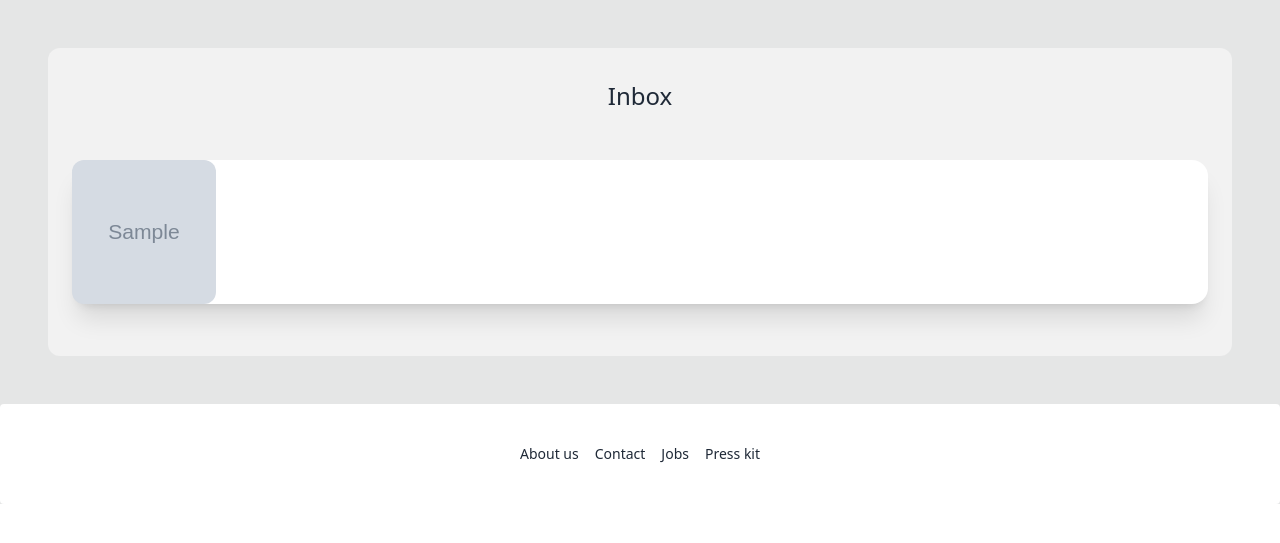
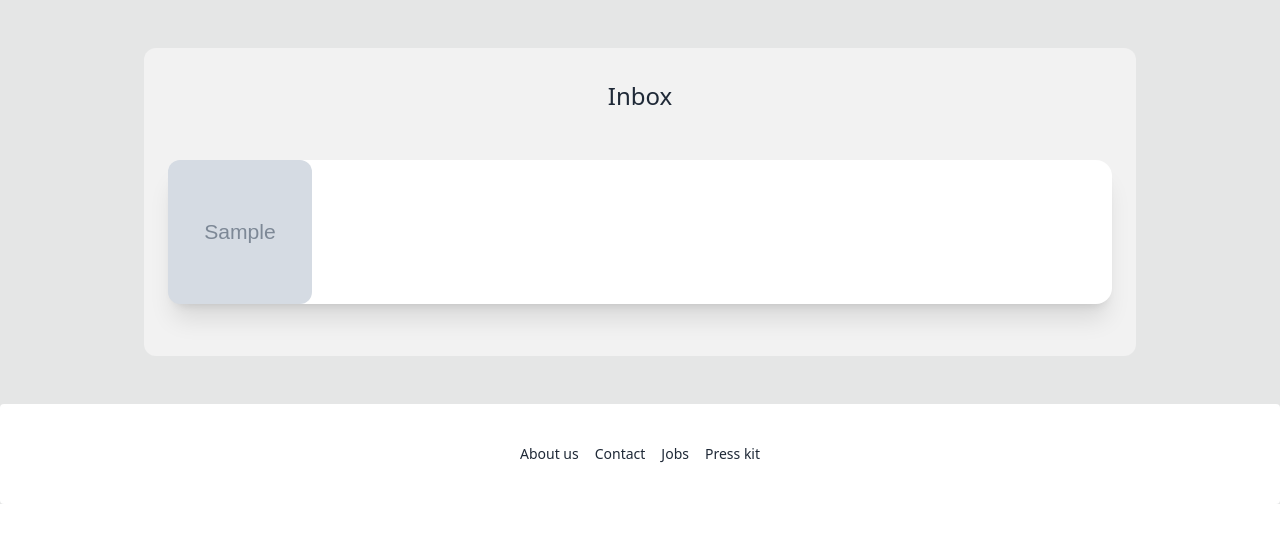
Before and after one commit to doteins/djangommerce, a Django app: page /inbox/ in a window 1280 px wide. Shown: the part 68-611 px from the top of the page. Run offline with Django 4.2, Linux system fonts and the light colour scheme; a user stored in the database is signed in; tables that the repository leaves empty hold one stand-in row (values such as "Sample post"); grey boxes marked "Sample" are stand-in pictures; some libraries are stand-ins or nearby versions.

Commit message:
Add larger padding for responsive design

```diff
--- a/templates/base.html
+++ b/templates/base.html
@@ -20,7 +20,7 @@
   {% include 'partials/_header.html' %}
 
   <!-- Main content from apps -->
-  <main class="px-12 py-12">
+  <main class="px-12 py-12 lg:px-36">
     {% block content %} {% endblock %}
   </main>
 
```
